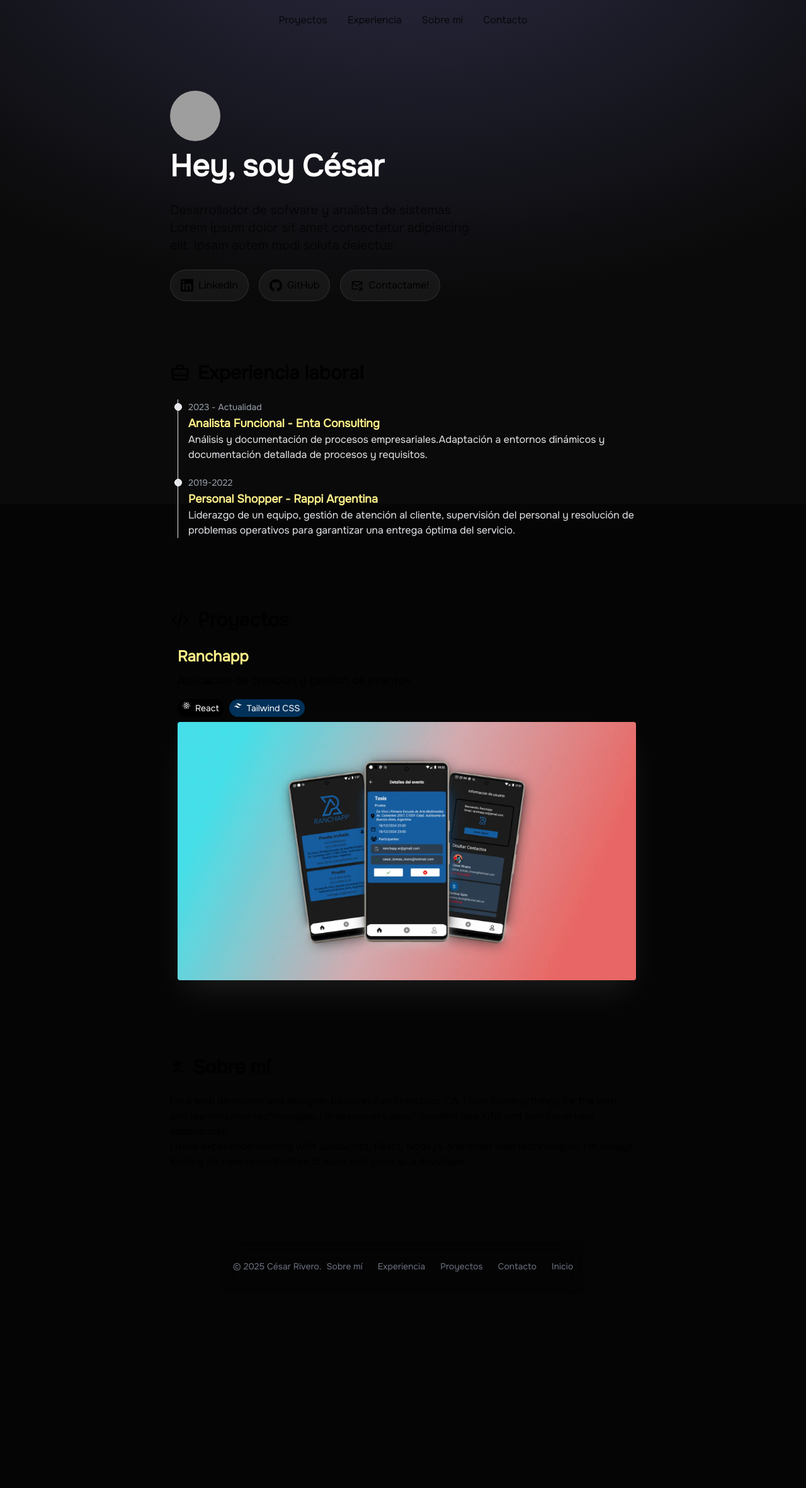
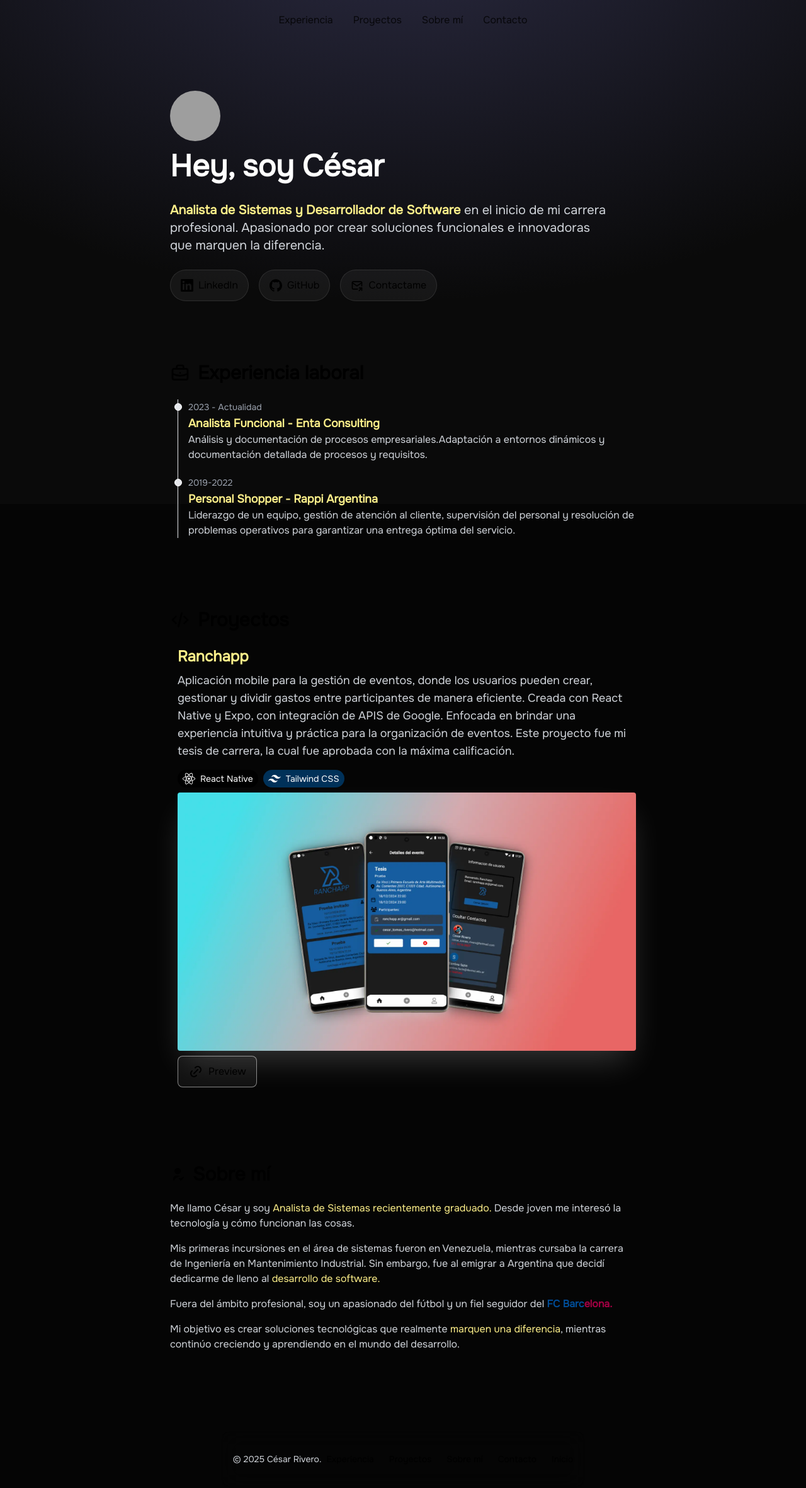
Before and after one commit to CesaRivero/cesarivero.github.io, an Astro site: page / in a window 1280 px wide. Shown: the whole page at 63% size. Before the commit the page ends 2068 px from the top, so only its background shows below. Built offline with nearby package versions, Linux system fonts and the light colour scheme; Astro itself is replaced by a stand-in of ours; grey boxes are pictures that could not be loaded.

Commit message:
Update personal profile and experience sections; enhance styling and add new components

```diff
--- a/src/components/AboutMe.astro
+++ b/src/components/AboutMe.astro
@@ -1,12 +1,26 @@
-<section>
-  <p>
-    I'm a web developer and designer based in San Francisco, CA. I love building
-    things for the web and learning new technologies. I'm passionate about
-    creating beautiful and functional user experiences.
-  </p>
-  <p>
-    I have experience working with JavaScript, React, Node.js, and other web
-    technologies. I'm always looking for new opportunities to learn and grow as
-    a developer.
-  </p>
+<section class="flex gap-x-4">
+  <div class="[&>P]:mb-4 text-gray-300 [&>p>span]:text-yellow-200">
+    <p>
+      Me llamo César y soy <span
+        >Analista de Sistemas recientemente graduado.</span
+      > Desde joven me interesó la tecnología y cómo funcionan las cosas.
+    </p>
+    <p>
+      Mis primeras incursiones en el área de sistemas fueron en Venezuela,
+      mientras cursaba la carrera de Ingeniería en Mantenimiento Industrial. Sin
+      embargo, fue al emigrar a Argentina que decidí dedicarme de lleno al
+      <span>desarrollo de software.</span>
+    </p>
+    <p>
+      Fuera del ámbito profesional, soy un apasionado del fútbol y un fiel
+      seguidor del <strong class="text-[#004D98]">FC Barc</strong><strong
+        class="text-[#A50044]">elona.</strong
+      >
+    </p>
+    <p>
+      Mi objetivo es crear soluciones tecnológicas que realmente <span
+        >marquen una diferencia</span
+      >, mientras continúo creciendo y aprendiendo en el mundo del desarrollo.
+    </p>
+  </div>
 </section>
--- /dev/null
+++ b/src/components/ButtonLink.astro
@@ -0,0 +1,8 @@
+<a
+  class="rounded-lg border border-white/50 flex justify-center items-center gap-x-2 py-1 px-2 lg:py-3 lg:px-4 text-xs lg:text-base bg-white/5"
+  {...Astro.props}
+  target="_blank"
+  rel="noopener noreferrer"
+>
+  <slot />
+</a>
--- a/src/components/ExperienceItem.astro
+++ b/src/components/ExperienceItem.astro
@@ -13,7 +13,7 @@
 <h3 class="ml-4 text-lg font-semibold text-yellow-200">
   {title}
 </h3>
-<p class="ml-4 mb-4 text-base font-normal text-gray-200 text-pretty">
+<p class="ml-4 mb-4 text-base font-normal text-gray-300 text-pretty">
   {description}
 </p>
 {
--- a/src/components/Footer.astro
+++ b/src/components/Footer.astro
@@ -1,10 +1,10 @@
 <footer
-  class="rounded-lg shadow m-4 bg-black/20 backdrop-blur-lg max-w-screen-lg mx-auto md:flex md:items-center md:justify-between py-4"
+  class="rounded-lg shadow m-4 backdrop-blur-lg max-w-screen-lg mx-auto md:flex md:items-center md:justify-between py-4"
 >
   <div
     class="w-full mx-auto max-w-screen-xl p-4 md:flex md:items-center md:justify-between"
   >
-    <span class="text-sm text-gray-500 sm:text-center mr-2"
+    <span class="text-sm text-gray-300 sm:text-center mr-2"
       >© 2025 <a
         href="https://www.linkedin.com/in/cesar-rivero23/"
         class="hover:underline"
@@ -13,11 +13,8 @@
       >.
     </span>
     <ul
-      class="flex flex-wrap items-center mt-3 text-sm font-medium text-gray-500 dark:text-gray-400 sm:mt-0"
+      class="flex flex-wrap items-center mt-3 text-sm font-medium text-white-90 sm:mt-0"
     >
-      <li>
-        <a href="/#sobre-mi" class="hover:underline me-4 md:me-6">Sobre mí</a>
-      </li>
       <li>
         <a href="/#experiencia" class="hover:underline me-4 md:me-6"
           >Experiencia</a
@@ -27,6 +24,9 @@
         <a href="/#proyectos" class="hover:underline me-4 md:me-6"
           >Proyectos
         </a>
+      </li>
+      <li>
+        <a href="/#sobre-mi" class="hover:underline me-4 md:me-6">Sobre mí</a>
       </li>
       <li>
         <a
--- a/src/components/Header.astro
+++ b/src/components/Header.astro
@@ -1,10 +1,16 @@
 <header
   class="flex justify-center items-center py-5 w-full xl:w-[1120px] mx-auto"
 >
-  <nav class="flex flex-row gap-x-8 opacity-80">
-    <a href="/#proyectos">Proyectos</a>
-    <a href="/#experiencia">Experiencia</a>
-    <a href="/#sobre-mi">Sobre mí</a>
-    <a href="mailto:cesar_tomas_rivero@hotmail.com">Contacto</a>
+  <nav class="flex flex-row gap-x-8 opacity-80 rounded-full">
+    <a class="transition hover:text-blue-500" href="/#experiencia"
+      >Experiencia</a
+    >
+
+    <a class="transition hover:text-blue-500" href="/#proyectos">Proyectos</a>
+    <a class="transition hover:text-blue-500" href="/#sobre-mi">Sobre mí</a>
+    <a
+      class="transition hover:text-blue-500"
+      href="mailto:cesar_tomas_rivero@hotmail.com">Contacto</a
+    >
   </nav>
 </header>
--- /dev/null
+++ b/src/components/Profile.astro
@@ -0,0 +1,36 @@
+---
+import SocialPill from "../components/SocialPill.astro";
+import GitHubIcon from "../icons/GitHub.astro";
+import LinkedInIcon from "../icons/LinkedIn.astro";
+import MailIcon from "../icons/Mail.astro";
+---
+
+<img
+  class="rounded-full size-20 mb-4"
+  src="https://encrypted-tbn0.gstatic.com/images?q=tbn:ANd9GcTVdIdt1JoRG_n5XM70IXS9nDnUUoe1xp0JPQ&s"
+  alt="Foto perfil"
+/>
+<h1
+  class="text-white text-3xl md:text-4xl lg:text-5xl font-bold flex-row gap-x-4 pb-4 lg:pb-8"
+>
+  Hey, soy César
+</h1>
+<h2
+  class="text-xs mb-6 md:text-xl lg:xl max-w-[700px] text-pretty text-gray-300"
+>
+  <span class="text-yellow-200 font-semibold">
+    Analista de Sistemas y Desarrollador de Software</span
+  > en el inicio de mi carrera profesional. Apasionado por crear soluciones funcionales
+  e innovadoras que marquen la diferencia.
+</h2>
+<nav class="flex gap-4 mt-2 flex-wrap">
+  <SocialPill href="https://www.linkedin.com/in/cesar-rivero23/">
+    <LinkedInIcon class="size-4 lg:size-5" /> LinkedIn
+  </SocialPill>
+  <SocialPill href="https://github.com/CesaRivero">
+    <GitHubIcon class="size-4 lg:size-5" /> GitHub
+  </SocialPill>
+  <SocialPill href="mailto:cesar_tomas_rivero@hotmail">
+    <MailIcon class="size-4 lg:size-5" /> Contactame
+  </SocialPill>
+</nav>
--- a/src/components/Projects.astro
+++ b/src/components/Projects.astro
@@ -1,9 +1,17 @@
 ---
 import ReactIcon from "../icons/React.astro";
 import TailwindIcon from "../icons/Tailwind.astro";
+import ButtonLink from "./ButtonLink.astro";
+import PreviewIcon from "../icons/Preview.astro";
+import GitHubIcon from "../icons/GitHub.astro";
 const TAGS ={
     REACT:{
         name:"React",
+        class:"bg-black text-white",
+        icon:ReactIcon
+    },
+    REACTNATIVE:{
+        name:"React Native",
         class:"bg-black text-white",
         icon:ReactIcon
     },
@@ -22,11 +30,11 @@
   {
     title: "Ranchapp",
     description:
-      "Aplicacion de creacion y gestion de eventos",
+      "Aplicación mobile para la gestión de eventos, donde los usuarios pueden crear, gestionar y dividir gastos entre participantes de manera eficiente. Creada con React Native y Expo, con integración de APIS de Google. Enfocada en brindar una experiencia intuitiva y práctica para la organización de eventos. Este proyecto fue mi tesis de carrera, la cual fue aprobada con la máxima calificación.",
     link: "https://ranchapp.com.ar/",
-    github: "#",
+    github: "",
     image:"/projects/svgl.webp",
-    tags: [TAGS.REACT,TAGS.TAILWIND],
+    tags: [TAGS.REACTNATIVE,TAGS.TAILWIND],
   },
 
 
@@ -35,23 +43,35 @@
 ---
 
 {
-  PROJETCS.map(({ title, description, image,tags }) => (
+  PROJETCS.map(({ title, description, image,tags,link,github }) => (
     <article class="ml-3 mb-6">
       <h3 class="text-2xl font-semibold text-yellow-200 mb-2">{title}</h3>
-      <p class="text-lg mb-4 text-pretty">{description}</p>
+      <p class="text-lg mb-4 text-pretty  text-gray-300">{description}</p>
       <ul class="flex gap-x-2 flex-row">
         {tags.map((tag) => (
           <li>
             <span class={`flex gap-x-2 rounded-full text-sm ${tag.class} py-1 px-2 mb-2`}>
-                <tag.icon class="size-3"/>
+                <tag.icon class="size-5"/>
                 {tag.name}
             </span>
             </li>
         ))}
       </ul>
       <img
-      class="rounded shadow-2xl shadow-white/10 mb-2"
+      class="rounded shadow-2xl shadow-white/20 mb-2 "
       src={image} alt=`Captura de pantalla de ${title}` />
+      <nav class="flex gap-4 mt-2 flex-wrap">
+        {github &&
+        <ButtonLink
+        href={github}>
+        <GitHubIcon
+        class="size-6"/><h2>Code</h2>
+      </ButtonLink>}
+       <ButtonLink href={link}>
+        <PreviewIcon/><h2>Preview</h2>
+      </ButtonLink>
+      </nav>
+
     </article>
   ))
 }
--- /dev/null
+++ b/src/icons/Preview.astro
@@ -0,0 +1,17 @@
+<svg
+  {...Astro.props}
+  width="24"
+  height="24"
+  viewBox="0 0 24 24"
+  fill="none"
+  stroke="currentColor"
+  stroke-width="2"
+  stroke-linecap="round"
+  stroke-linejoin="round"
+  class="icon icon-tabler icons-tabler-outline icon-tabler-link"
+  ><path stroke="none" d="M0 0h24v24H0z" fill="none"></path><path d="M9 15l6 -6"
+  ></path><path d="M11 6l.463 -.536a5 5 0 0 1 7.071 7.072l-.534 .464"
+  ></path><path
+    d="M13 18l-.397 .534a5.068 5.068 0 0 1 -7.127 0a4.972 4.972 0 0 1 0 -7.071l.524 -.463"
+  ></path></svg
+>
--- a/src/pages/index.astro
+++ b/src/pages/index.astro
@@ -2,47 +2,18 @@
 import CodeIcon from "../icons/Code.astro";
 import Experience from "../components/Experience.astro";
 import SectionContainer from "../components/SectionContainer.astro";
-import SocialPill from "../components/SocialPill.astro";
 import Briefcase from "../icons/briefcase.astro";
-import GitHubIcon from "../icons/GitHub.astro";
-import LinkedInIcon from "../icons/LinkedIn.astro";
-import MailIcon from "../icons/Mail.astro";
 import Layout from "../layouts/Layout.astro";
 import Projects from "../components/Projects.astro";
 import AboutMe from "../components/AboutMe.astro";
 import UserIcon from "../icons/User.astro";
+import Profile from "../components/Profile.astro";
 ---
 
 <Layout title="Porfolio de César Rivero - Desarrollador">
   <main class="px-4">
     <SectionContainer class="py-20 pb-14">
-      <img
-        class="rounded-full size-20 mb-4"
-        src="https://encrypted-tbn0.gstatic.com/images?q=tbn:ANd9GcTVdIdt1JoRG_n5XM70IXS9nDnUUoe1xp0JPQ&s"
-        alt="Foto perfil"
-      />
-      <h1
-        class="text-white text-3xl md:text-4xl lg:text-5xl font-bold flex-row gap-x-4 pb-4 lg:pb-8"
-      >
-        Hey, soy César
-      </h1>
-      <h2
-        class="text-xs mb-6 md:text-xl lg:xl opacity-65 text-wrap max-w-[500px]"
-      >
-        Desarrollador de sofware y analista de sistemas Lorem ipsum dolor sit
-        amet consectetur adipisicing elit. Ipsam autem modi soluta delectus
-      </h2>
-      <nav class="flex gap-4 mt-2 flex-wrap">
-        <SocialPill href="https://www.linkedin.com/in/cesar-rivero23/">
-          <LinkedInIcon class="size-4 lg:size-5" /> LinkedIn
-        </SocialPill>
-        <SocialPill href="https://github.com/CesaRivero">
-          <GitHubIcon class="size-4 lg:size-5" /> GitHub
-        </SocialPill>
-        <SocialPill href="mailto:cesar_tomas_rivero@hotmail">
-          <MailIcon class="size-4 lg:size-5" /> Contactame!
-        </SocialPill>
-      </nav>
+      <Profile />
     </SectionContainer>
     <SectionContainer id="experiencia">
       <h2 class="text-3xl font-semibold mb-6 flex gap-x-3 items-center">
```
